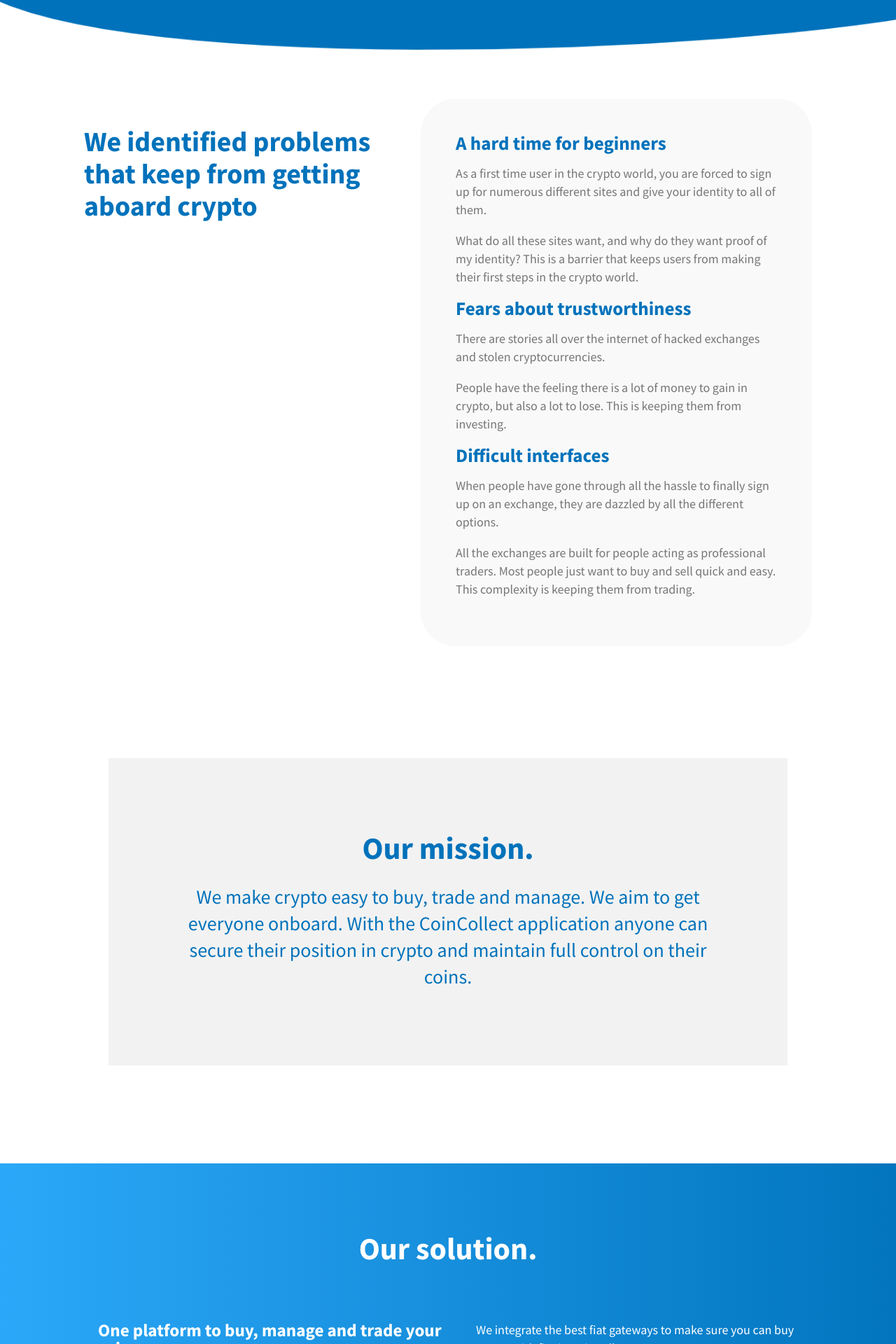
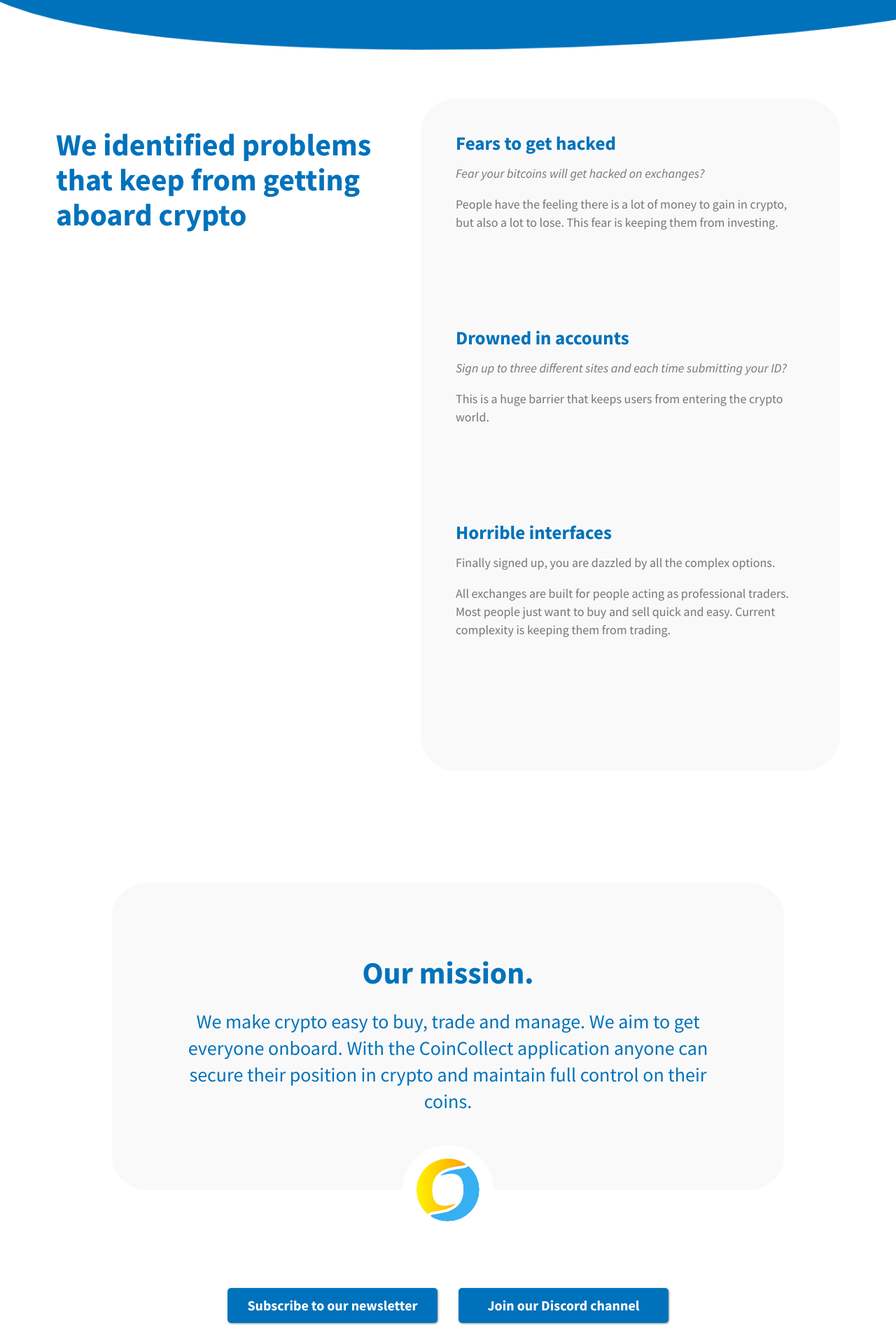
Before and after one commit to brrrrrr/coincollect-site, a React (Create React App) app: page / in a window 1280 px wide. Shown: the part 1317-3237 px from the top of the page at 70% size. Built offline with nearby package versions, Linux system fonts and the light colour scheme.

Commit message:
Updated design of Mission.

```diff
--- a/src/App.css
+++ b/src/App.css
@@ -2,3 +2,14 @@
   font-size: 18px;
   line-height: 26px;
 }
+
+.App-cta-wrapper {
+  margin: 140px auto;
+  justify-content: center;
+}
+.App-cta-wrapper a {
+  margin-right: 15px;
+  margin-left: 15px;
+  width: 300px;
+  max-width: 100%;
+}
--- a/src/App.js
+++ b/src/App.js
@@ -24,6 +24,15 @@ class App extends Component {
 
         <Mission />
 
+        <div className="App-cta-wrapper max-width flex flex-wrap">
+          <a href="https://coincollect.us19.list-manage.com/subscribe?u=fea973e7599186bcdb671c103&id=fe1018d331" target="_blank" rel="noopener noreferrer" className="button darkblue big">
+            Subscribe to our newsletter
+          </a>
+          <a href="#" target="_blank" rel="noopener noreferrer" className="button darkblue big">
+            Join our Discord channel
+          </a>
+        </div>
+
         <Solution />
 
         <Competitors />
--- a/src/views/Mission/Mission.css
+++ b/src/views/Mission/Mission.css
@@ -1,11 +1,25 @@
 .Mission {
-  width: 970px;
+  position: relative;
   max-width: 100%;
   padding: 80px;
   margin: 80px auto 140px auto;
   text-align: center;
   color: #0072bb;
-  background: #f2f2f2;
+  background: #f9f9f9;
+  border-radius: 50px;
+  width: 960px;
+}
+
+.Mission-logo {
+  position: absolute;
+  bottom: -65px;
+  margin: 0 auto;
+  display: block;
+  left: 50%;
+  margin-left: -65px;
+  background: #fff;
+  border-radius: 90px;
+  padding: 20px;
 }
 
 .Mission h1 {
--- a/src/views/Mission/Mission.js
+++ b/src/views/Mission/Mission.js
@@ -1,14 +1,18 @@
 import React, { Component } from 'react';
 import './Mission.css';
+import LogoRound from './logo-round.png';
 
 class Mission extends Component {
   render() {
     return (
-      <article className="Mission">
-        <h1>Our mission.</h1>
-        <p>
-          We make crypto easy to buy, trade and manage. We aim to get everyone onboard. With the CoinCollect application anyone can secure their position in crypto and maintain full control on their coins.
-        </p>
+      <article className="max-width">
+        <div className="Mission">
+          <h1>Our mission.</h1>
+          <p>
+            We make crypto easy to buy, trade and manage. We aim to get everyone onboard. With the CoinCollect application anyone can secure their position in crypto and maintain full control on their coins.
+          </p>
+          <img src={LogoRound} className="Mission-logo" alt="" />
+        </div>
       </article>
     );
   }
--- a/src/views/ProblemsWeSolve/ProblemsWeSolve.css
+++ b/src/views/ProblemsWeSolve/ProblemsWeSolve.css
@@ -1,13 +1,14 @@
 .ProblemsWeSolve {
   padding: 80px;
   color: #0072bb;
+  width: 100%;
 }
 .ProblemsWeSolve > div {
   flex: 1;
 }
 .ProblemsWeSolve h1 {
-  font-size: 40px;
-  line-height: 46px;
+  font-size: 44px;
+  line-height: 50px;
   text-align: left;
   margin-right: 22px;
 }
@@ -34,6 +35,11 @@
   border-radius: 50px;
   margin-left: 22px;
   margin-top: -12px;
+  width: 650px;
+  max-width: 100%;
+}
+.ProblemsWeSolve-problemsList section {
+  margin-bottom: 120px;
 }
 .ProblemsWeSolve-problemsList h2 {
   margin: 0;
--- a/src/views/ProblemsWeSolve/ProblemsWeSolve.js
+++ b/src/views/ProblemsWeSolve/ProblemsWeSolve.js
@@ -15,32 +15,32 @@ class ProblemsWeSolve extends Component {
         <div className="flex flex-wrap ProblemsWeSolve-problemsList">
 
           <section>
-            <h2>A hard time for beginners</h2>
+            <h2>Fears to get hacked</h2>
             <p>
-              As a first time user in the crypto world, you are forced to sign up for numerous different sites and give your identity to all of them.
+              <i>Fear your bitcoins will get hacked on exchanges?</i>
             </p>
             <p>
-              What do all these sites want, and why do they want proof of my identity? This is a barrier that keeps users from making their first steps in the crypto world.
+              People have the feeling there is a lot of money to gain in crypto, but also a lot to lose. This fear is keeping them from investing.
             </p>
           </section>
 
           <section>
-            <h2>Fears about trustworthiness</h2>
+            <h2>Drowned in accounts</h2>
             <p>
-              There are stories all over the internet of hacked exchanges and stolen cryptocurrencies.
+              <i>Sign up to three different sites and each time submitting your ID?</i>
             </p>
             <p>
-              People have the feeling there is a lot of money to gain in crypto, but also a lot to lose. This is keeping them from investing.
+              This is a huge barrier that keeps users from entering the crypto world.
             </p>
           </section>
 
           <section>
-            <h2>Difficult interfaces</h2>
+            <h2>Horrible interfaces</h2>
             <p>
-              When people have gone through all the hassle to finally sign up on an exchange, they are dazzled by all the different options.
+              Finally signed up, you are dazzled by all the complex options.
             </p>
             <p>
-              All the exchanges are built for people acting as professional traders. Most people just want to buy and sell quick and easy. This complexity is keeping them from trading.
+              All exchanges are built for people acting as professional traders. Most people just want to buy and sell quick and easy. Current complexity is keeping them from trading.
             </p>
           </section>
 
```
Also changed, not shown: src/views/Mission/logo-round.png (added).
